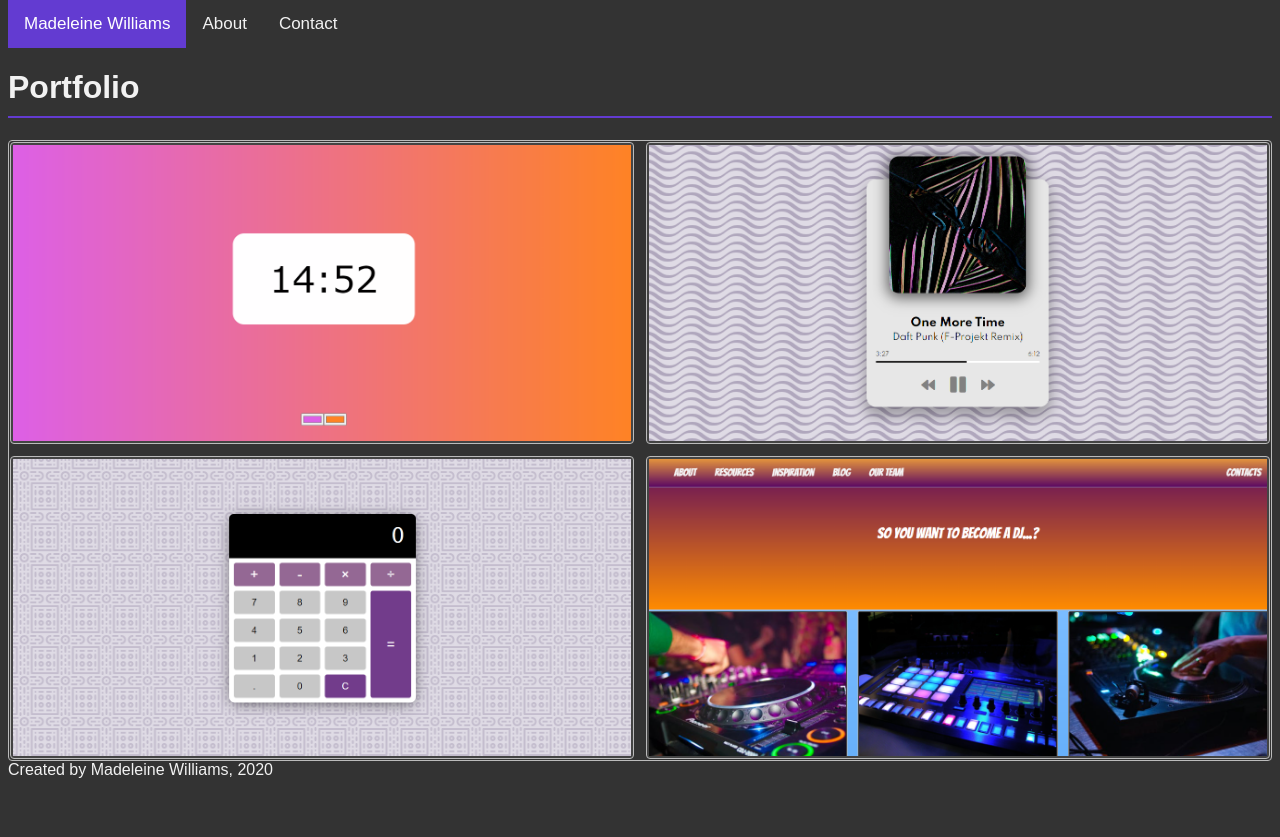
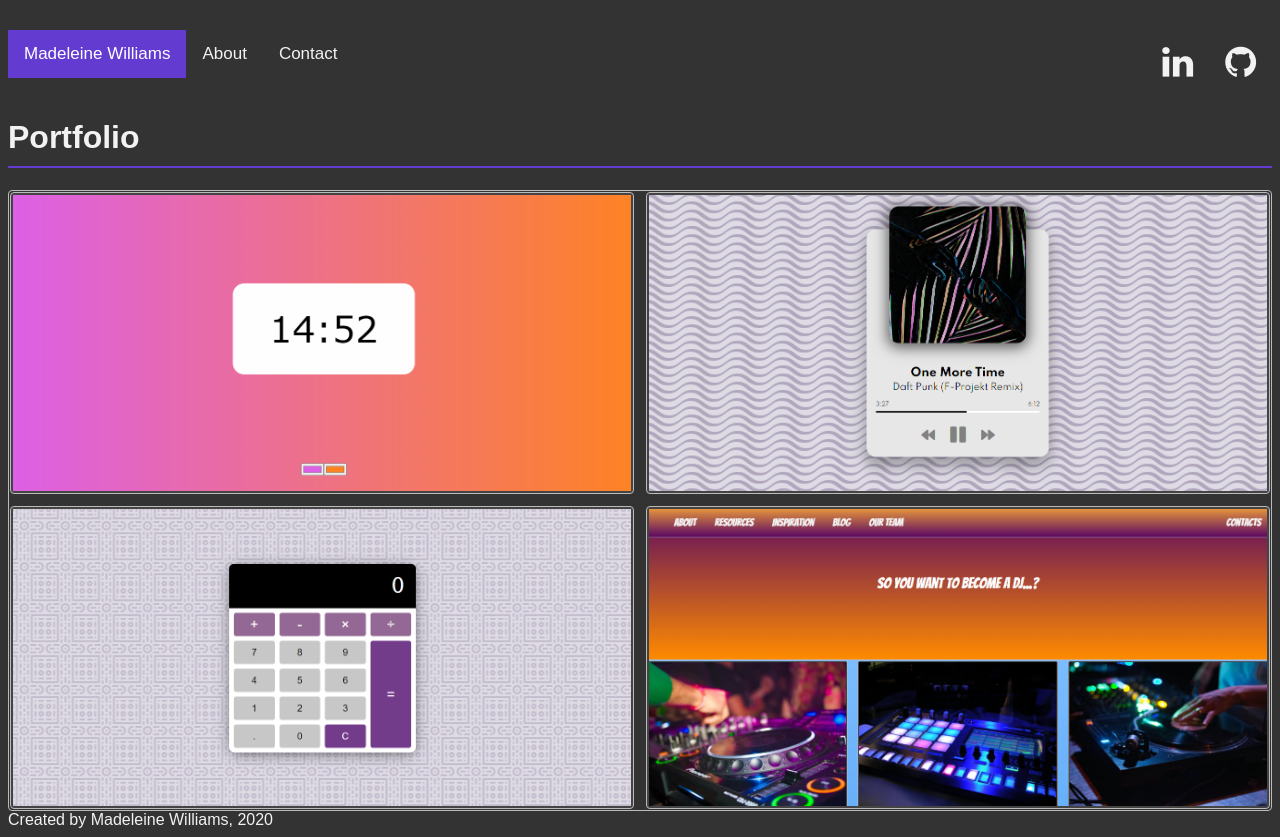
Before and after one commit to mwilliams659/My-Portfolio, a website: page index.html in a window 1280 px wide. Before the commit the page ends 800 px from the top, so only its background shows below. Drawn offline with Linux system fonts and the light colour scheme.

Commit message:
Icons
Icons added to navigation bar

```diff
--- a/index.html
+++ b/index.html
@@ -12,12 +12,12 @@
             <a href="index.html" class="active">Madeleine Williams</a>
             <a href="about.html">About</a>
             <a href="contact.html">Contact</a>
-            <a href="javascript:void(0);" class="icon" onclick="responsiveNavbar()">
-              <i class="fa fa-bars"></i>
-            </a>
+            <i class="fa fa-github" style="font-size:36px"></i>
+            <i class="fa fa-linkedin" style="font-size:36px"></i>
+            <!-- <a href="javascript:void(0);" class="icon" onclick="responsiveNavbar()">
+              <i class="fa fa-bars"></i> -->
         </div>
         <p>
-            <br>
             <h1>Portfolio</h1>
         </p>
         <div class="container zone grid-wrapper">
--- a/style.css
+++ b/style.css
@@ -3,7 +3,7 @@
     background-color: #333;
     overflow: hidden;
     /* border-bottom:2px solid rgb(0,0,0);padding-bottom:10px */
-    position: fixed;
+    /* position: fixed; */
     top: 0;
   }
 
@@ -21,6 +21,17 @@
     font-family: sans-serif;
   }
 
+  .topnav i {
+      /* display: block; */
+      color: #f2f2f2;
+      text-align: center;
+      padding: 14px 16px;
+      cursor: pointer;
+      height: 40px;
+      width: auto;
+      float: right;
+  }
+
   /* Change the color of links on hover */
   .topnav a:hover {
     background-color: #ddd;
@@ -34,18 +45,18 @@
   }
 
   /* Hide the link that should open and close the topnav on small screens */
-  .topnav .icon {
+ /* .topnav .icon {
     display: none;
-  }
+  }  */
 
   /* When the screen is less than 600 pixels wide, hide all links, except for the first one ("Home"). Show the link that contains should open and close the topnav (.icon) */
-@media screen and (max-width: 600px) {
+/* @media screen and (max-width: 600px) {
     .topnav a:not(:first-child) {display: none;}
     .topnav a.icon {
       float: right;
       display: block;
     }
-  }
+  } */
 
 
 body {
```
Also changed, not shown: about.html (+4 -3 lines), contact.html (+4 -3 lines), package.json (added, +25 -0 lines), 1 other file.
